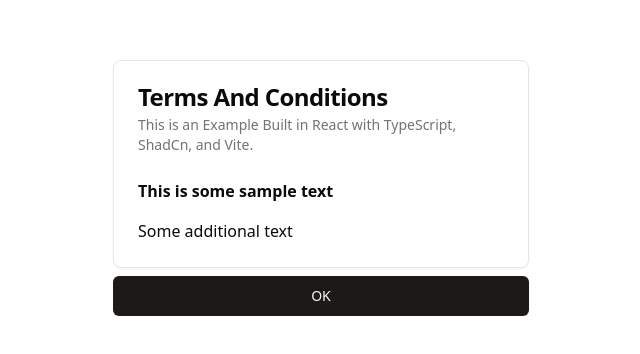
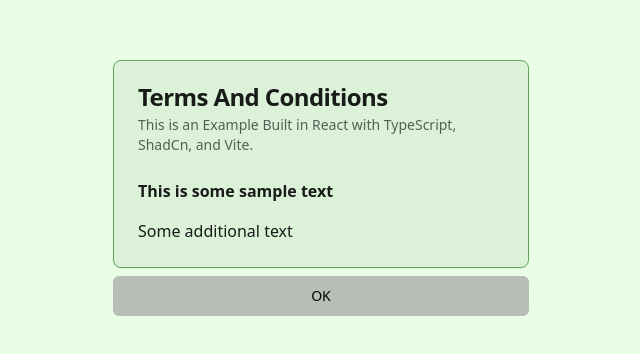
Before and after one commit to zbaker94/react-vite-ts-starter, a React (Vite) app: page / in a window 1280 px wide. Shown: the part 212-566 px from the top of the page, without its empty margins (319-959 px from the left). Built offline with nearby package versions, Linux system fonts and the light colour scheme.

Commit message:
update default theme and README

```diff
--- a/src/index.css
+++ b/src/index.css
@@ -4,52 +4,51 @@
 
 
 
-  @layer base {
-    :root {
-      --background: 0 0% 100%;
-      --foreground: 20 14.3% 4.1%;
-      --card: 0 0% 100%;
-      --card-foreground: 20 14.3% 4.1%;
-      --popover: 0 0% 100%;
-      --popover-foreground: 20 14.3% 4.1%;
-      --primary: 24 9.8% 10%;
-      --primary-foreground: 60 9.1% 97.8%;
-      --secondary: 60 4.8% 95.9%;
-      --secondary-foreground: 24 9.8% 10%;
-      --muted: 60 4.8% 95.9%;
-      --muted-foreground: 25 5.3% 44.7%;
-      --accent: 60 4.8% 95.9%;
-      --accent-foreground: 24 9.8% 10%;
-      --destructive: 0 84.2% 60.2%;
-      --destructive-foreground: 60 9.1% 97.8%;
-      --border: 20 5.9% 90%;
-      --input: 20 5.9% 90%;
-      --ring: 20 14.3% 4.1%;
-      --radius: 0.5rem;
-    }
 
-    .dark {
-      --background: 20 14.3% 4.1%;
-      --foreground: 60 9.1% 97.8%;
-      --card: 20 14.3% 4.1%;
-      --card-foreground: 60 9.1% 97.8%;
-      --popover: 20 14.3% 4.1%;
-      --popover-foreground: 60 9.1% 97.8%;
-      --primary: 60 9.1% 97.8%;
-      --primary-foreground: 24 9.8% 10%;
-      --secondary: 12 6.5% 15.1%;
-      --secondary-foreground: 60 9.1% 97.8%;
-      --muted: 12 6.5% 15.1%;
-      --muted-foreground: 24 5.4% 63.9%;
-      --accent: 12 6.5% 15.1%;
-      --accent-foreground: 60 9.1% 97.8%;
-      --destructive: 0 62.8% 30.6%;
-      --destructive-foreground: 60 9.1% 97.8%;
-      --border: 12 6.5% 15.1%;
-      --input: 12 6.5% 15.1%;
-      --ring: 24 5.7% 82.9%;
-    }
-  }
+:root  {
+  --background: 115 100% 95%;
+  --foreground: 115 5% 0%;
+  --card: 115 50% 90%;
+  --card-foreground: 115 5% 10%;
+  --popover: 115 100% 95%;
+  --popover-foreground: 115 100% 0%;
+  --primary: 115 4% 73%;
+  --primary-foreground: 0 0% 0%;
+  --secondary: 115 30% 70%;
+  --secondary-foreground: 0 0% 0%;
+  --muted: 77 30% 85%;
+  --muted-foreground: 115 5% 35%;
+  --accent: 77 30% 80%;
+  --accent-foreground: 115 5% 10%;
+  --destructive: 0 100% 30%;
+  --destructive-foreground: 115 5% 90%;
+  --border: 115 30% 50%;
+  --input: 115 30% 18%;
+  --ring: 115 4% 73%;
+  --radius: 0.5rem;
+}
+.dark  {
+  --background: 115 50% 5%;
+  --foreground: 115 5% 90%;
+  --card: 115 50% 0%;
+  --card-foreground: 115 5% 90%;
+  --popover: 115 50% 5%;
+  --popover-foreground: 115 5% 90%;
+  --primary: 115 4% 73%;
+  --primary-foreground: 0 0% 0%;
+  --secondary: 115 30% 10%;
+  --secondary-foreground: 0 0% 100%;
+  --muted: 77 30% 15%;
+  --muted-foreground: 115 5% 60%;
+  --accent: 77 30% 15%;
+  --accent-foreground: 115 5% 90%;
+  --destructive: 0 100% 30%;
+  --destructive-foreground: 115 5% 90%;
+  --border: 115 30% 18%;
+  --input: 115 30% 18%;
+  --ring: 115 4% 73%;
+  --radius: 0.5rem;
+}
 
 
 
```
Also changed, not shown: 1 other file (tests, documents, lock files or other folders).
